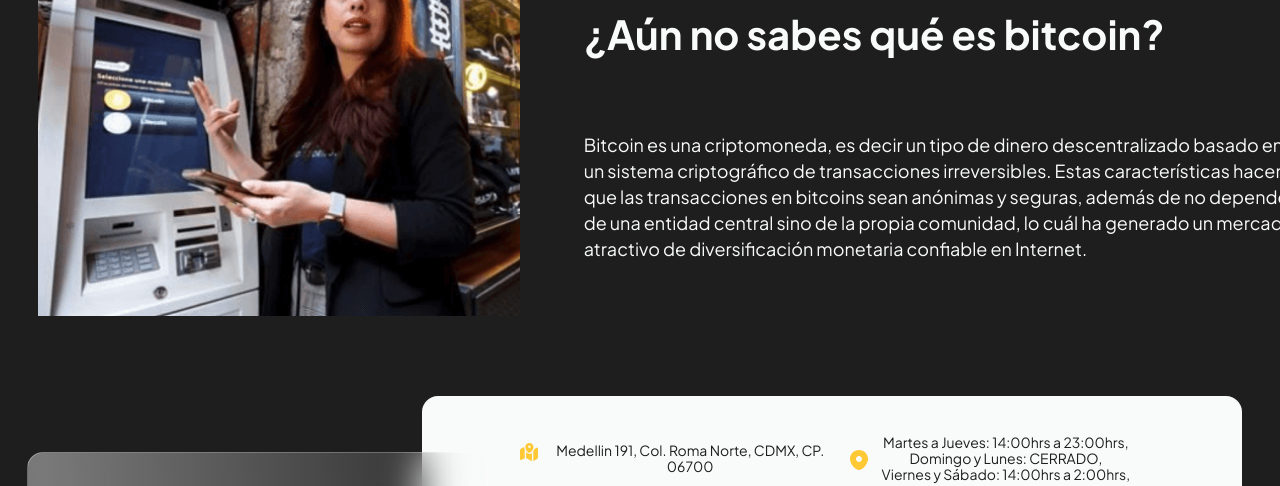
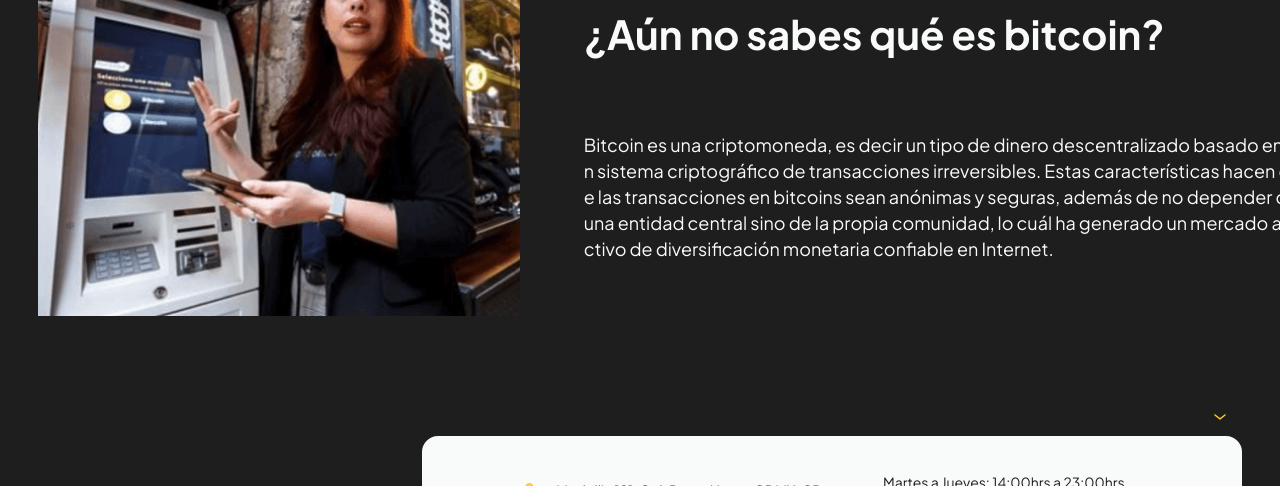
Before and after one commit to Lariicsa/mont-cryptobox, a Vue app: page / in a window 1280 px wide. Shown: the part 1220-1706 px from the top of the page. Built offline with nearby package versions, Linux system fonts and the light colour scheme.

Commit message:
Fetch data value in dropselect

```diff
--- a/src/App.vue
+++ b/src/App.vue
@@ -12,7 +12,7 @@ import Header from "@/components/Header";
 import DATA from "./data";
 
 export default {
-  name: "HomeView",
+  name: "App",
 
   components: {
     Footer,
--- a/src/components/Dropselect.vue
+++ b/src/components/Dropselect.vue
@@ -27,6 +27,7 @@ export default {
     onChange(value) {
       this.$emit("input", value);
       this.$emit("onChange");
+      console.log('ds', value);
     },
   },
 
@@ -35,9 +36,7 @@ export default {
       get: function () {
         return this.value;
       },
-      set(selected) {
-        this.$emit('input', selected)
-      },
+      set: function () {},
     },
   },
 };
--- a/src/scss/components/commoncontent.scss
+++ b/src/scss/components/commoncontent.scss
@@ -36,6 +36,7 @@
     font-size: $regular-size;
     line-height: $medium-size + 1rem;
     text-align: left;
+    word-break: break-all;
   }
 
 }
--- a/src/views/HomeView.vue
+++ b/src/views/HomeView.vue
@@ -1,5 +1,4 @@
 <template>
-
   <!-- <Header :itemsList="topMenuList" /> -->
   <div class="container__inner">
     <div class="row globalmargin">
@@ -29,12 +28,12 @@
     </div>
 
     <div class="row right globalmargin">
-        <!-- <Dropselect
+      <Dropselect
         v-model="currentBranch"
         :options="branchesListFormatted"
-          name="branches"
-          @onChange="getBranchData(currentBranch)"
-        /> -->
+        :name="currentBranch.text"
+        @onChange="setBranchData(currentBranch)"
+      />
       <Maps
         :mapData="currentBranch"
         :dropselectModel="currentBranch"
@@ -101,12 +100,37 @@ export default {
 
   mounted() {
     this.branchesList;
-    this.dropOption;
   },
 
   methods: {
     getBranchData(data) {
       this.currentBranch = data;
+    },
+
+    setBranchData(data) {
+      const DROP_OPTION = data;
+
+      switch (DROP_OPTION) {
+        case "delvalle":
+          this.currentBranch = this.branchesListFormatted[0];
+          break;
+        case "gdl":
+          this.currentBranch = this.branchesListFormatted[1];
+          break;
+        case "mty":
+          this.currentBranch = this.branchesListFormatted[2];
+          break;
+        case "qro":
+          this.currentBranch = this.branchesListFormatted[3];
+          break;
+        case "satelite":
+          this.currentBranch = this.branchesListFormatted[4];
+          break;
+        default:
+          this.currentBranch = this.branchesListFormatted[0];
+          break;
+      }
+
       console.log("data", data);
     },
   },
@@ -119,15 +143,15 @@ export default {
       return branches;
     },
 
-    dropOption: {
-      get() {
-        return this.currentBranch;
-      },
+    // dropOption: {
+    //   get() {
+    //     return this.currentBranch;
+    //   },
 
-      set(newValue) {
-        this.currentBranch = newValue;
-      },
-    },
+    //   set(newValue) {
+    //     this.currentBranch = newValue;
+    //   },
+    // },
   },
 };
 </script>
```
Also changed, not shown: vue.config.js (line endings or trailing spaces). Lines whose indentation alone changed are shown as unchanged.
